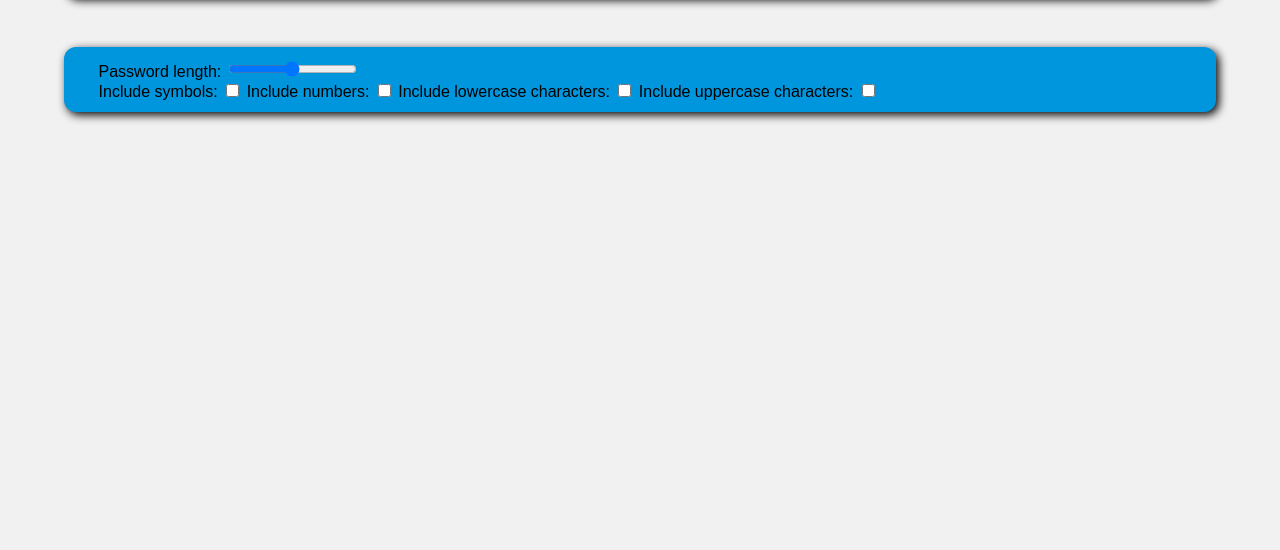
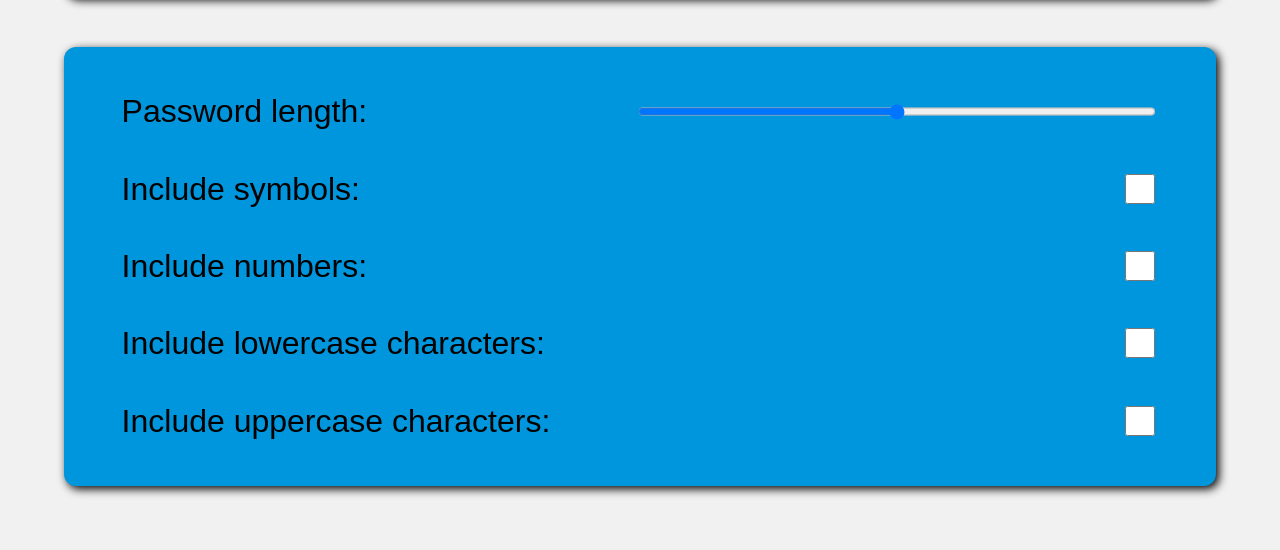
Before and after one commit to tumo-lyon/programming--password-generator, a plain HTML site: page index.html in a window 1280 px wide. Shown: the part 250-800 px from the top of the page. Drawn offline with Linux system fonts and the light colour scheme.

Commit message:
Made basic option layout

```diff
--- a/index.html
+++ b/index.html
@@ -17,19 +17,28 @@
         <p id="password-output">Some Password</p>
         <img id="pass-regen" src="style/images/copy.png" />
       </div>
-      <div class="body-box">
+      <div class="body-box option-box">
         <form>
+          <div class="form-field">
             <label for="pass-lenght">Password length:</label>
             <input id="pass-length" type="range" min="8" max="128" />
-          <br />
+          </div>
+          <div class="form-field">
             <label for="inc-symbols">Include symbols:</label>
             <input id="inc-symbols" name="inc-symbols" type="checkbox" />
+          </div>
+          <div class="form-field">
             <label for="inc-numbers">Include numbers:</label>
             <input id="inc-numbers" name="inc-numbers" type="checkbox" />
+          </div>
+          <div class="form-field">
             <label for="inc-lowercase">Include lowercase characters:</label>
             <input id="inc-lowercase" name="inc-lowercase" type="checkbox" />
+          </div>
+          <div class="form-field">
             <label for="inc-uppercase">Include uppercase characters:</label>
             <input id="inc-uppercase" name="inc-uppercase" type="checkbox" />
+          </div>
         </form>
       </div>
     </div>
--- a/style/body.css
+++ b/style/body.css
@@ -1,18 +1,28 @@
+body {
+  display: flex;
+  flex-direction: column;
+}
+
 .body-wrapper {
   margin: 5%;
   background-color: transparent;
+  flex-grow: 1;
+  display: flex;
+  flex-direction: column;
 }
 
 .body-box {
   background-color: var(--primary-color);
   border-radius: 12px;
-  padding: 1% 3%;
-  margin-bottom: 50px;
+  padding: 1%;
   box-shadow: var(--shadow-color) 3px 3px 10px;
 }
 
+/* Password box */
+
 .password-box {
   height: 80px;
+  margin-bottom: 50px;
   display: flex;
   justify-content: space-between;
   align-items: center;
@@ -32,7 +42,39 @@
 #password-output {
   font-size: 40px;
   font-weight: bold;
+  font-family: var(--secondary-font-family);
   background-color: var(--secondary-background-color);
   padding: 5px;
   border-radius: 6px;
 }
+
+/* Options box */
+
+.option-box {
+  flex-grow: 1;
+  max-height: 500px;
+  padding: 4% 5%;
+}
+
+.option-box form {
+  height: 100%;
+  display: flex;
+  flex-direction: column;
+  justify-content: space-between;
+  font-size: xx-large;
+}
+
+.form-field {
+  display: flex;
+  justify-content: space-between;
+}
+
+input[type='range'] {
+  width: 50%;
+}
+
+input[type='checkbox'] {
+  height: 30px;
+  width: 30px;
+  background-color: blue;
+}
```
Lines whose indentation alone changed are shown as unchanged.
